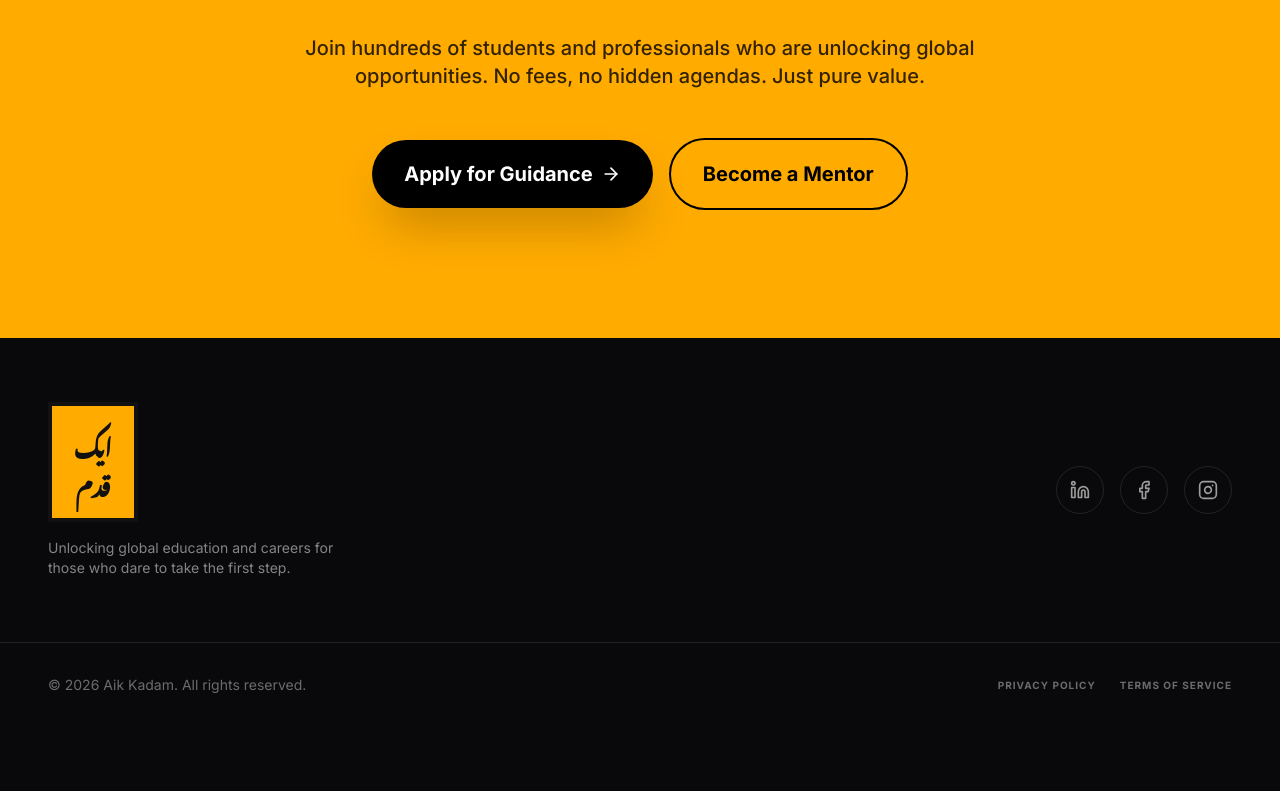
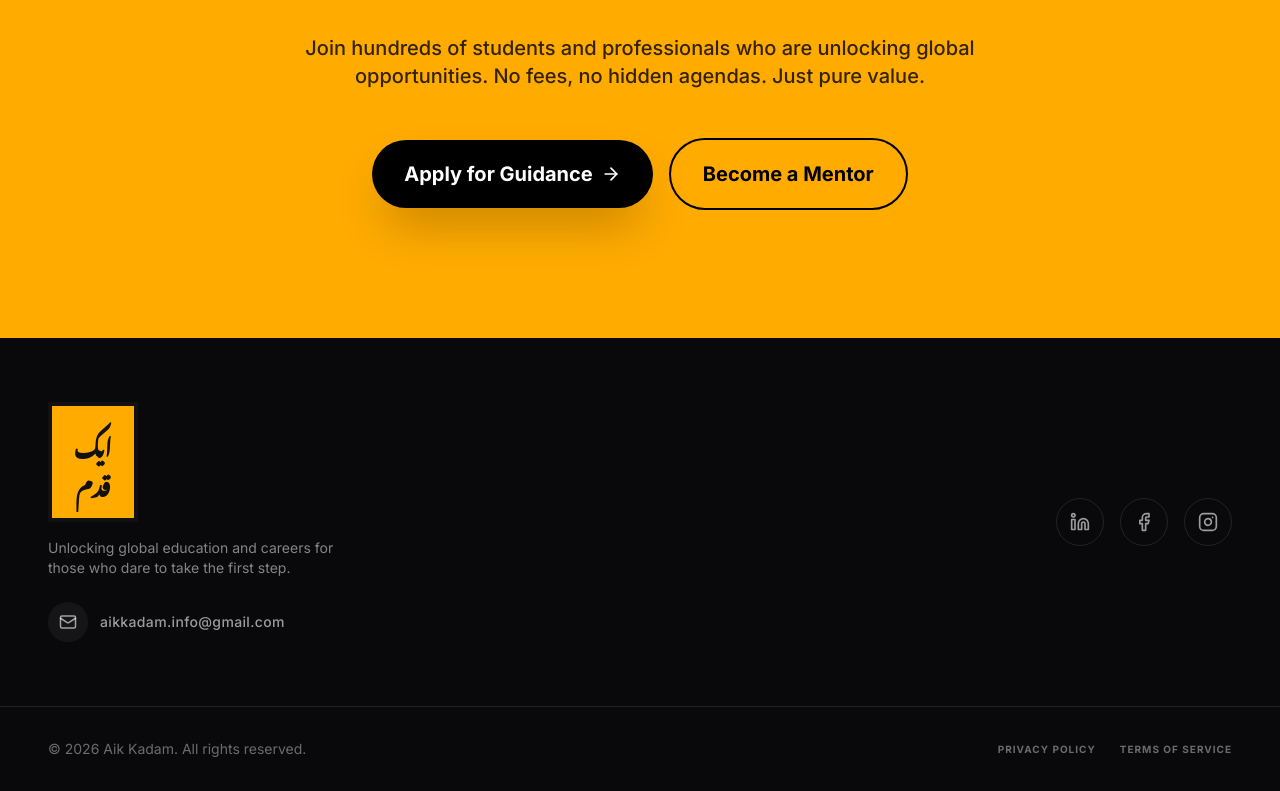
Before and after one commit to haseebashfaq490/Aik-Kadam, a React (Vite) app: page / in a window 1280 px wide. Shown: the part 5954-6745 px from the top of the page. Before the commit the page ends 6681 px from the top, so only its background shows below. Built offline with nearby package versions, Linux system fonts and the light colour scheme; a web font is replaced by a local one.

Commit message:
feat(Footer): Add email contact link
Introduces an email contact link in the footer, alongside social media icons. This provides users with an alternative and direct way to reach out.

```diff
--- a/src/components/Footer.tsx
+++ b/src/components/Footer.tsx
@@ -1,5 +1,5 @@
 import React from 'react';
-import { Instagram, Linkedin, Facebook } from 'lucide-react';
+import { Instagram, Linkedin, Facebook, Mail } from 'lucide-react';
 import BrandLogo from './BrandLogo';
 
 export default function Footer() {
@@ -8,11 +8,17 @@ export default function Footer() {
       <div className="max-w-7xl mx-auto px-6 md:px-12 flex flex-col md:flex-row items-center justify-between gap-8">
 
         {/* Left Side - Brand Logo */}
-        <div>
+        <div className="flex flex-col items-center md:items-start">
           <BrandLogo scale={1} className="mb-4" />
-          <p className="text-white/50 text-sm max-w-xs text-center md:text-left">
+          <p className="text-white/50 text-sm max-w-xs text-center md:text-left mb-6">
             Unlocking global education and careers for those who dare to take the first step.
           </p>
+          <a shrink="0" href="mailto:aikkadam.info@gmail.com" className="group flex items-center gap-3 text-white/60 hover:text-brand-orange transition-colors">
+            <div className="w-10 h-10 rounded-full bg-white/5 flex items-center justify-center group-hover:bg-brand-orange/10 transition-colors">
+               <Mail size={18} />
+            </div>
+            <span className="text-sm font-medium tracking-wide">aikkadam.info@gmail.com</span>
+          </a>
         </div>
 
         {/* Right Side - Socials */}
```
